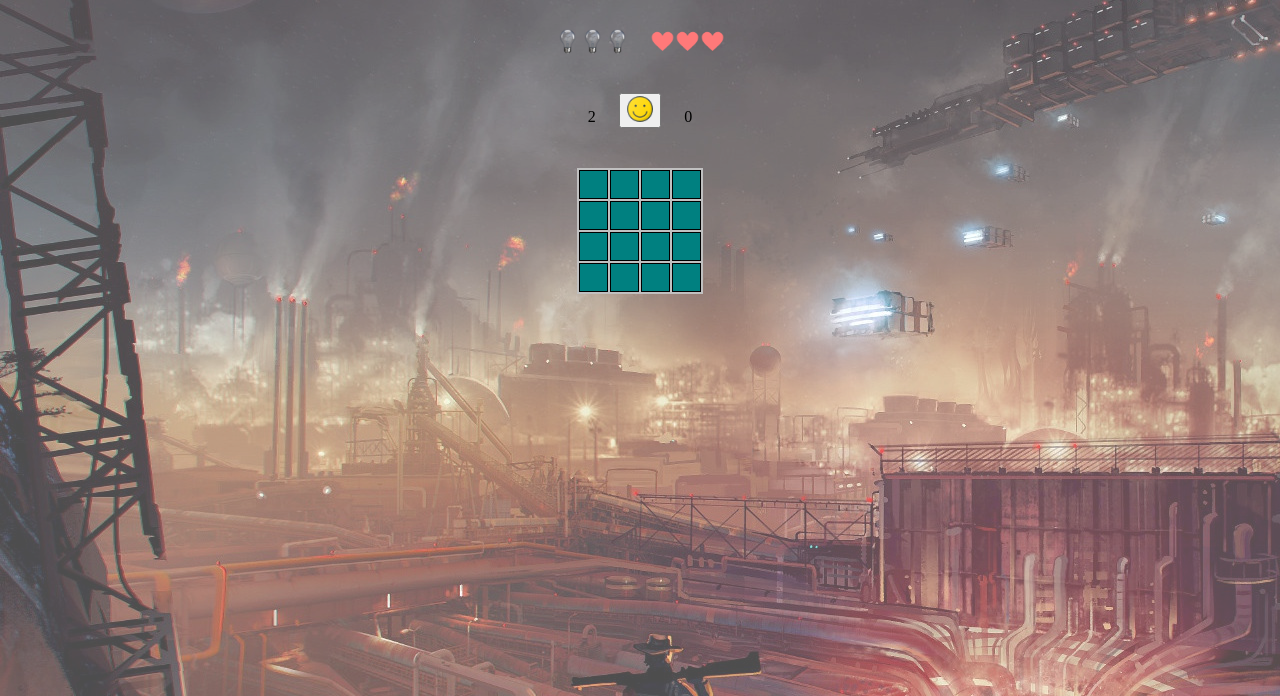
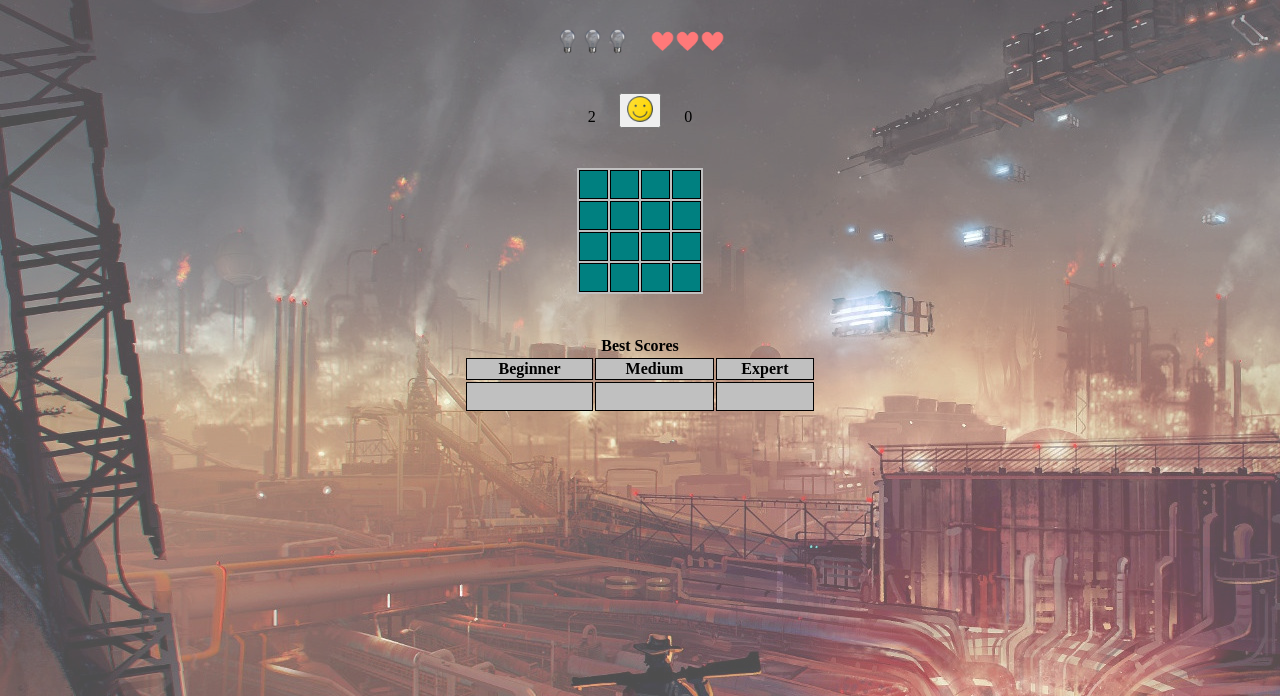
Before and after one commit to MaxDBam/mine-sweeper, a plain HTML site: page index.html in a window 1280 px wide. Shown: the part 104-800 px from the top of the page. Drawn offline with Linux system fonts and the light colour scheme.

Commit message:
Minesweeper v0.7

```diff
--- a/index.html
+++ b/index.html
@@ -25,6 +25,24 @@
         <span class="timer"></span>
     </div>
     <table class="board"></table>
+    <table class="scores">
+        <thead>
+            <tr>
+                <th colspan="3">Best Scores</th>
+            </tr>
+        </thead>
+
+        <tr class="levels-header">
+            <th class="level-tab">Beginner</th>
+            <th class="level-tab">Medium</th>
+            <th class="level-tab">Expert</th>
+        </tr>
+        <tr class="score-info">
+            <td class="beginner-score"></td>
+            <td class="medium-score"></td>
+            <td class="expert-score"></td>
+        </tr>
+    </table>
     <script src="js/main.js"></script>
 </body>
 </html>
```
